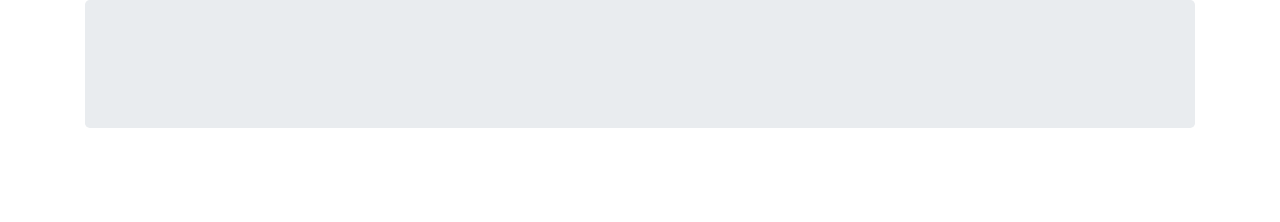
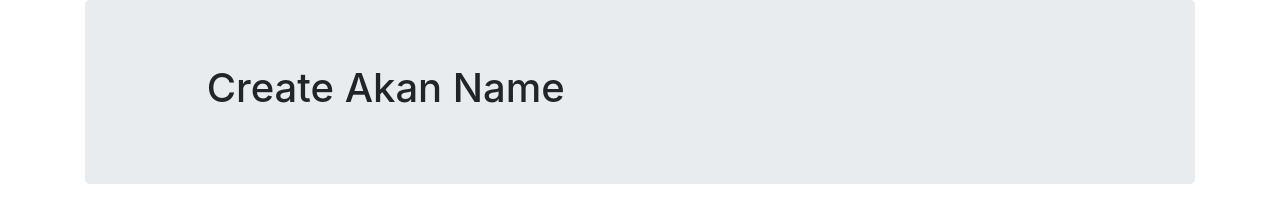
Before and after one commit to Faith-Nenkai/Akan-Names, a plain HTML site: page index.html in a window 1280 px wide. Drawn offline with Linux system fonts and the light colour scheme.

Commit message:
Add row and columns to the jumotron

```diff
--- a/index.html
+++ b/index.html
@@ -9,7 +9,13 @@
   <body>
     <div class="container">
       <div class="jumbotron">
-
+        <div class="row">
+          <div class="col-md-1"></div>
+          <div class="col-md-10">
+            <h1>Create Akan Name</h1>
+          </div>
+         <div class="col-md-1"></div>
+        </div>
       </div>
     </div>
   </body>
```
